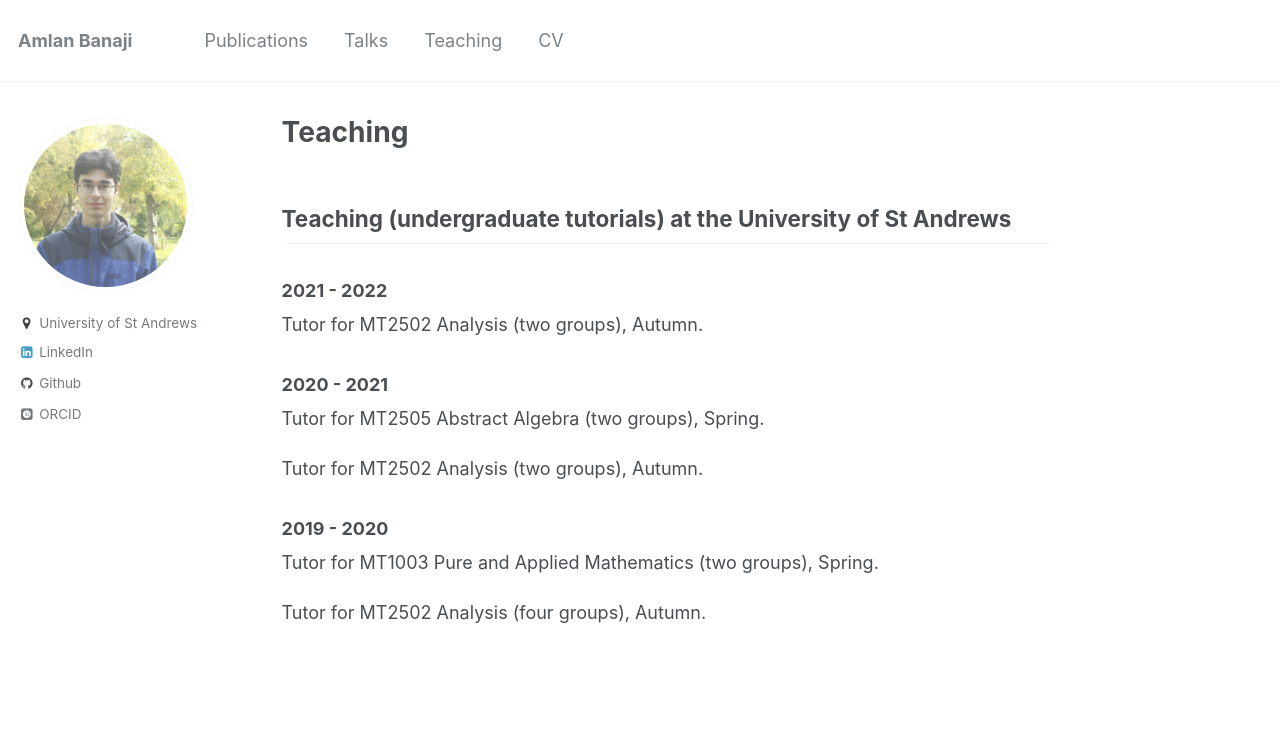
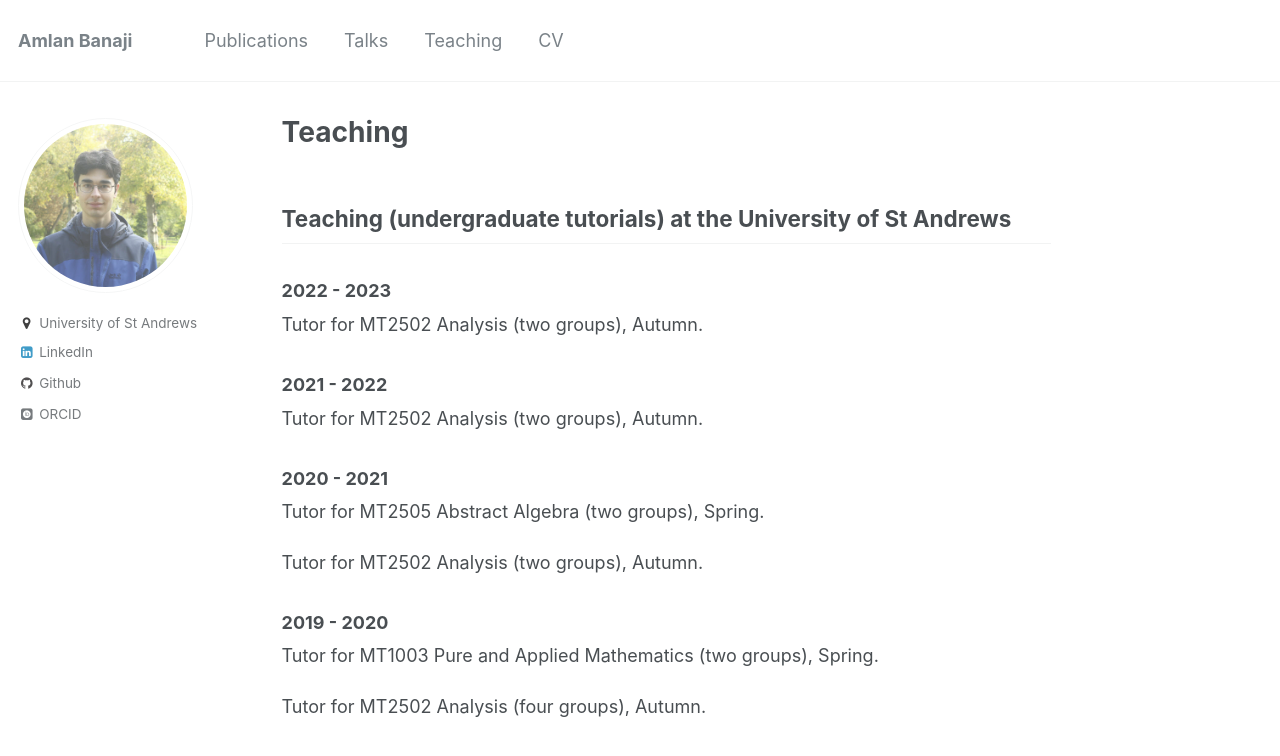
Before and after one commit to amlan-banaji/amlan-banaji.github.io, a Jekyll site: the page built from _pages/teaching.md, in a window 1280 px wide. Shown: the top 756 px of the page. Built offline with Jekyll 4.4.1, drawn with Linux system fonts in a browser that asks for light colours; some web fonts are replaced.

Commit message:
teaching and cv

```diff
--- a/_pages/teaching.md
+++ b/_pages/teaching.md
@@ -8,6 +8,9 @@ author_profile: true
 
 
 ## Teaching (undergraduate tutorials) at the University of St Andrews
+
+### 2022 - 2023
+Tutor for MT2502 Analysis (two groups), Autumn.
 
 ### 2021 - 2022
 Tutor for MT2502 Analysis (two groups), Autumn.
```
Also changed, not shown: 1 other file.
